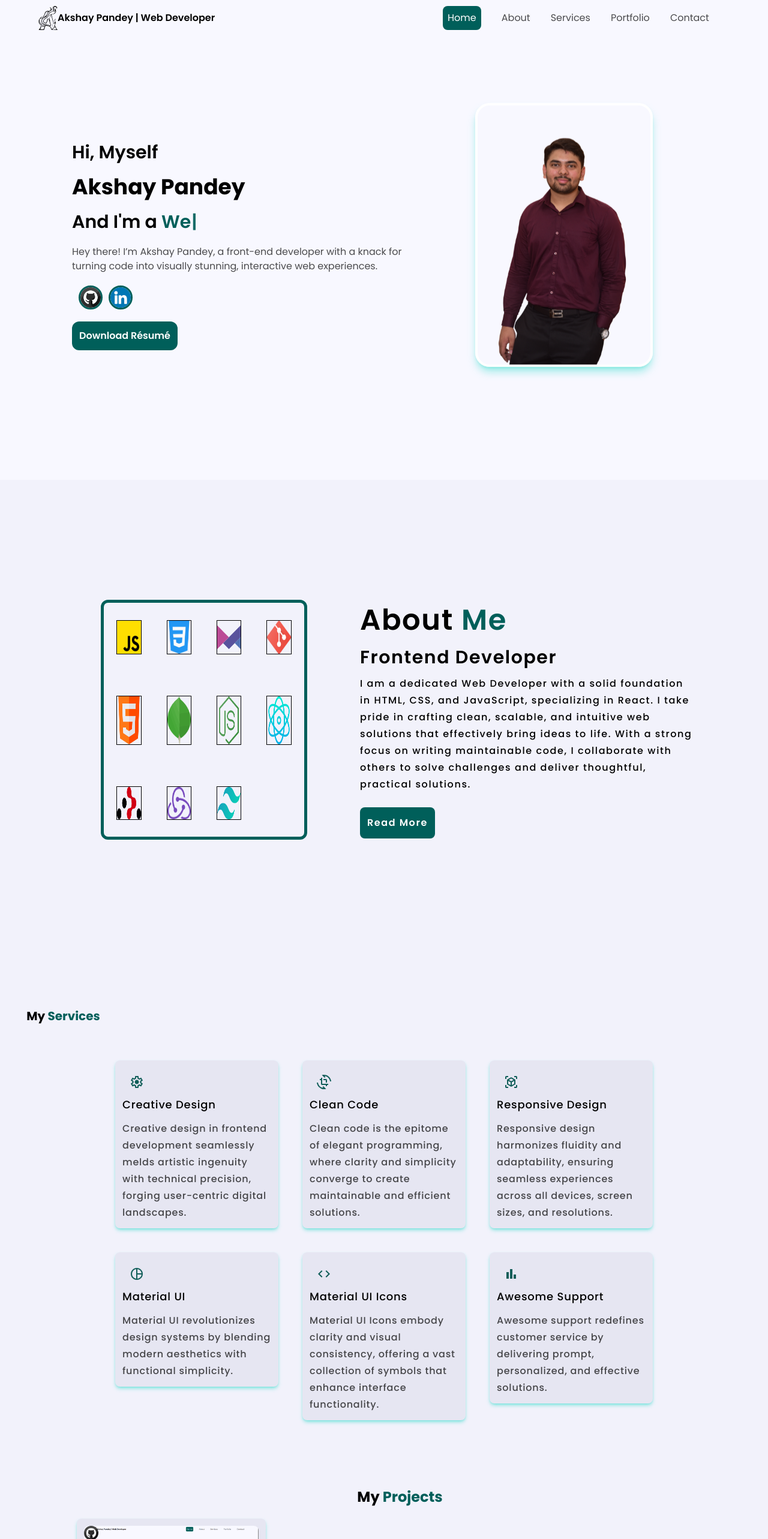
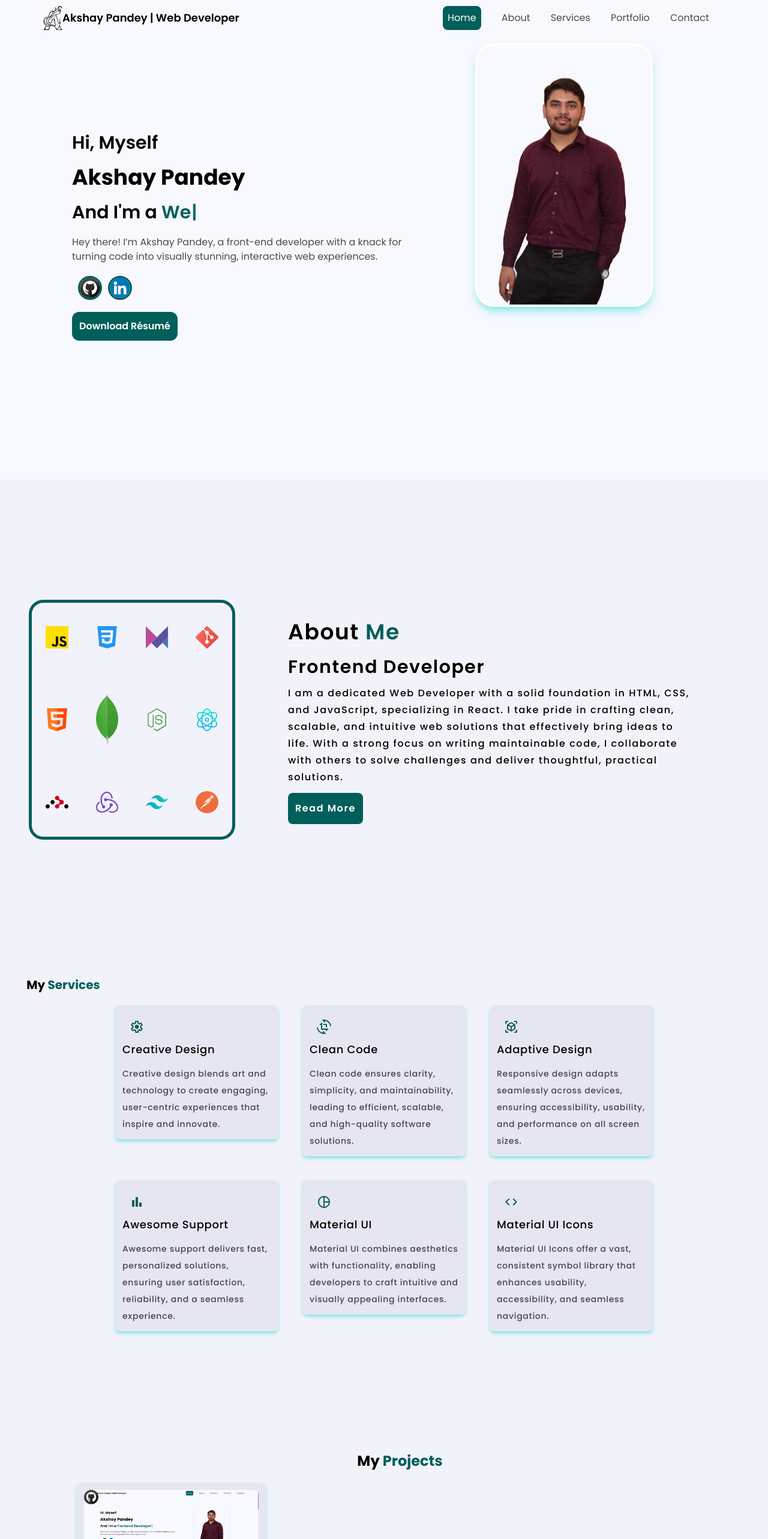
Before and after one commit to Joule-1/Portfolio, a React (Vite) app: page /contact in a window 1280 px wide. Shown: the top 2566 px of the page at 60% size. Built offline with nearby package versions, Linux system fonts and the light colour scheme.

Commit message:
responsiveUpdates

```diff
--- a/src/assets/index.js
+++ b/src/assets/index.js
@@ -27,6 +27,7 @@ import Redux from "./TechStackIcons/Redux.png";
 import Tailwind from "./TechStackIcons/Tailwind.png";
 import FrameMotion from "./TechStackIcons/FrameMotion.svg";
 import PortfolioIcon from "./ProjectIcons/PortfolioIcon.png";
+import Postman from "./TechStackIcons/Postman.png";
 import Go_Light from "./Go_Light.svg";
 import Go_Dark from "./Go_Dark.svg";
 import Go_Normal from "./Go_Normal.svg";
@@ -61,6 +62,7 @@ export{
     Tailwind,
     FrameMotion,
     PortfolioIcon,
+    Postman,
     Go_Light,
     Go_Dark,
     Go_Normal,
--- a/src/components/About.jsx
+++ b/src/components/About.jsx
@@ -1,9 +1,9 @@
 import { useState, useContext } from "react";
 import ThemeStorage from "../utils/ThemeStorage";
 import { ThemeContext } from "../utils/ThemeToggle";
-import { JS, CSS, FrameMotion, Git, HTML, MongoDB, NodeJS, ReactJS, ReactRouter, Redux, Tailwind } from "../assets";
+import { JS, CSS, FrameMotion, Git, HTML, MongoDB, NodeJS, ReactJS, ReactRouter, Redux, Tailwind, Postman } from "../assets";
 
-const TechStack = [ JS, CSS, FrameMotion, Git, HTML, MongoDB, NodeJS, ReactJS, ReactRouter, Redux, Tailwind ];
+const TechStack = [ JS, CSS, FrameMotion, Git, HTML, MongoDB, NodeJS, ReactJS, ReactRouter, Redux, Tailwind, Postman ];
 
 const About = () => {
     const {theme, toggleTheme} = useContext(ThemeContext);
@@ -11,23 +11,24 @@ const About = () => {
     const [read, setRead] = useState(true);
 
     return(
-        <section className={`${currentTheme.GeneralBG} ${currentTheme.GeneralText} h-screen poppins-regular grid grid-cols-11 gap-10 `}>
-        <div className={`grid grid-cols-4  col-span-4 col-start-2 m-auto w-[78%] rounded-xl flex h-100 border-5 border-${currentTheme.HeroColor} bg-transparent`}>
-
+        <section id="about" className={`${currentTheme.GeneralBG} ${currentTheme.GeneralText} h-full poppins-regular grid grid-cols-11 sm:h-screen md:gap-5 lg:gap-10`}>
+            <div className={`grid grid-cols-4 m-auto col-span-11 col-start-2 w-[90%] rounded-3xl flex h-100 border-5 border-${currentTheme.HeroColor} bg-transparent hidden md:grid md:col-span-6 lg:col-span-4 md:w-[75%] lg:w-[85%] xl:w-[78%]`}>
                     {Object.keys(TechStack).map((index=0) => (
-                    <img key={index} src={TechStack[index]} className="w-[50%] h-[50%] border-1 m-auto"/>
+                        <div key={index} className={`my-auto hover:scale-110 hover:rotate-10 transition-all duration-250 ease-in-out`}>
+                            <img src={TechStack[index]} className="mx-auto md:w-[60%] lg:w-[60%] xl:w-[45%]"/>
+                        </div>
                     ))}
             </div>
-        <div className="col-span-5 col-start-6 my-auto tracking-widest leading-7">
-            <div className="poppins-semibold text-5xl my-5">About <span className={`text-${currentTheme.HeroColor}`}>Me</span></div>
-            <div className="poppins-semibold text-3xl my-3">Frontend Developer</div>
-            <div className="poppins-medium my-3">
+            <div className="col-span-10 col-start-2 my-auto tracking-widest leading-7 pr-2 md:col-span-5 lg:col-span-6">
+                <div className="poppins-semibold text-4xl my-5 lg:text-4xl">About <span className={`text-${currentTheme.HeroColor}`}>Me</span></div>
+                <div className="poppins-semibold text-xl my-3 lg:text-3xl">Frontend Developer</div>
+                <div className="poppins-medium my-3 md:text-md">
                     I am a dedicated Web Developer with a solid foundation in HTML, CSS, and JavaScript, specializing in React. I take pride in crafting clean, scalable, and intuitive web solutions that effectively bring ideas to life. With a strong focus on writing maintainable code, I collaborate with others to solve challenges and deliver thoughtful, practical solutions.
                     <div className={(read===true) ? (`hidden`) : (`block`)}>
                         I strive to ensure that every project is visually appealing, performs efficiently, and is accessible to all users. Staying informed of industry trends and best practices allows me to continually hone my skills, ensuring that I create dynamic, user-friendly web applications. My goal is to build meaningful, functional digital experiences that leave a lasting impression while providing real value.
                     </div>
                 </div>
-            <button onClick={() => setRead((prev) => (!prev))} className={`my-3 rounded-lg border-4 border-transparent bg-${currentTheme.HeroColor} p-2 text-white poppins-semibold transition-all transform ease-in-out duration-100 hover:bg-transparent hover:text-${currentTheme.HeroColor} hover:border-${currentTheme.HeroColor} select-none cursor-pointer`}>
+                <button onClick={() => setRead((prev) => (!prev))} className={`my-3 rounded-lg border-4 border-transparent bg-${currentTheme.HeroColor} p-2 text-white poppins-semibold transition-all transform ease-in-out duration-100 hover:bg-transparent hover:text-${currentTheme.HeroColor} hover:border-${currentTheme.HeroColor} select-none cursor-pointer md:hidden lg:block`}>
                     Read {(read === true ? "More" : "Less")}
                 </button>
             </div>
--- a/src/components/Home.jsx
+++ b/src/components/Home.jsx
@@ -9,11 +9,16 @@ const Home = () => {
     const currentTheme = ThemeStorage[theme];
 
     return(
-        <section className={`${currentTheme.HomeBG} ${currentTheme.GeneralText} h-screen grid grid-cols-11 gap-10 poppins-regular`}>
-            <div className="col-span-5 col-start-2 my-auto">
-                <div className="text-3xl poppins-semibold my-5">Hi, Myself</div>
-                <div className="text-4xl poppins-bold my-5">Akshay Pandey</div>
-                <div className="text-3xl poppins-semibold flex my-5">And I'm a&nbsp;
+        <section className={`${currentTheme.HomeBG} ${currentTheme.GeneralText} h-full grid grid-cols-11 poppins-regular md:h-screen md:gap-10`}>
+            <div className="col-span-11 m-auto md:col-span-4 md:order-last mt-20">
+                <span className={`flex w-[100%] h-100 rounded-4xl border-4 border-white bg-transparent shadow-lg ${currentTheme.Shadow} img-bounce sm:h-110`}>
+                    <img src={Profile} className="w-full"/>
+                </span>
+            </div>
+            <div className="col-span-11 col-start-2 my-auto pr-2 md:col-span-5 md:col-start-2">
+                <div className="text-xl poppins-semibold my-5 sm:text-3xl md:text-xl lg:text-3xl">Hi, Myself</div>
+                <div className="text-2xl poppins-bold my-5 sm:text-4xl md:text-3xl lg:text-4xl">Akshay Pandey</div>
+                <div className="text-xl poppins-semibold flex my-5 sm:text-3xl md:text-xl lg:text-3xl">And I'm a&nbsp;
                     <span className={`text-${currentTheme.HeroColor}`}>
                         <Typewriter
                             onInit={(typewriter) => {
@@ -30,8 +35,8 @@ const Home = () => {
                             }}/>
                     </span>
                 </div>
-                <div className={`${currentTheme.FadedText} my-5`}>Hey there! I’m Akshay Pandey, a front-end developer with a knack for turning code into visually stunning, interactive web experiences.</div>
-                <div className="my-5 flex place-content-evenly w-[20%]">
+                <div className={`${currentTheme.FadedText} my-5 md:text-sm lg:text-base`}>Hey there! I’m Akshay Pandey, a front-end developer with a knack for turning code into visually stunning, interactive web experiences.</div>
+                <div className="my-5 flex place-content-evenly w-[30%] sm:w-[20%] md:w-[30%] xl:w-[20%]">
                     <a href="https://github.com/joule-1" target="_blank" className="hover:scale-110 cursor-pointer">
                         <img src={Github} className={`rounded-full border-${currentTheme.HeroColor} border-3 w-10 transition-all ease-in-out duration-100`} />
                     </a>
@@ -40,16 +45,12 @@ const Home = () => {
                     </a>
                 </div>
                 <a href="Resume/Akshay_Pandey_Resume.pdf" download={"Akshay_Pandey_Resume.pdf"}>
-                    <button className={`rounded-xl border-4 border-transparent bg-${currentTheme.HeroColor} p-2 text-white poppins-semibold transition-all transform ease-in-out duration-200 hover:bg-transparent hover:text-${currentTheme.HeroColor} hover:border-${currentTheme.HeroColor} select-none cursor-pointer`}>
+                    <button className={`rounded-xl mb-8 border-4 border-transparent bg-${currentTheme.HeroColor} p-2 text-white poppins-semibold transition-all transform ease-in-out duration-200 hover:bg-transparent hover:text-${currentTheme.HeroColor} hover:border-${currentTheme.HeroColor} select-none cursor-pointer`}>
                         Download Résumé
                     </button>
                 </a>
             </div>
-            <div className="col-span-4 my-auto mx-auto">
-                <span className={`flex w-[100%] h-110 rounded-3xl border-4 border-white bg-transparent shadow-lg ${currentTheme.Shadow} img-bounce`}>
-                    <img src={Profile} className="w-full"/>
-                </span>
-            </div>
+
         </section>
     );
 };
--- a/src/components/Navbar.jsx
+++ b/src/components/Navbar.jsx
@@ -19,23 +19,17 @@ const Navbar = () => {
         }, [scrollPosition]);
 
     return(
-        <section className={`${currentTheme.HomeBG} ${currentTheme.GeneralText} z-1 h-15 w-screen fixed flex place-content-evenly`}>
-            <div className="w-[45%] text-center flex items-center poppins-semibold">
-                <button className="w-8 hover:scale-110 cursor-pointer rounded-full" onClick={toggleTheme}><img src={currentTheme.Logo} alt="Logo" className="w-full transition-all ease-in-out duration-100"/></button>
-                <span>Akshay Pandey | Web Developer</span>
+        <section className={`${currentTheme.HomeBG} ${currentTheme.GeneralText} z-10 h-15 w-screen fixed flex place-content-evenly poppins-regular`}>
+            <div className="text-center flex items-center poppins-semibold sm:w-[45%]">
+                <button className="w-8 hover:scale-110 cursor-pointer ml-2" onClick={toggleTheme}><img src={currentTheme.Logo} alt="Logo" className="w-full transition-all ease-in-out duration-100"/></button>
+                <span className="hidden text-xs sm:block md:text-sm lg:text-lg">Akshay Pandey | Web Developer</span>
             </div>
-            <div className={`flex h-15 w-[40%] place-content-evenly poppins-regular items-center ${currentTheme.FadedText}`}>
+            <div className={`flex text-sm h-15 w-[90%] place-content-evenly items-center ${currentTheme.FadedText} md:w-[50%] lg:w-[40%] lg:text-base`}>
                 <div onClick={() => {window.scrollTo({top: 0, behavior: "smooth"})}} className={`${(510 > scrollPosition) ? activeLink : ""} cursor-pointer`}>Home</div>
-                <div onClick={() => {window.scrollTo({top: 695, behavior: "smooth"})}} className={`${(510 < scrollPosition & 1185 > scrollPosition) ? activeLink : ""} cursor-pointer`}>About</div>
-                <div onClick={() => {window.scrollTo({top: 1390, behavior: "smooth"})}} className={`${(1185 < scrollPosition & 1924 > scrollPosition) ? activeLink : ""} cursor-pointer`}>Services</div>
+                <div onClick={() => {window.scrollTo({top: 695, behavior: "smooth"})}} className={`${(510 < scrollPosition & 1185 > scrollPosition) ? activeLink : ""} cursor-pointer hidden sm:block`}>About</div>
+                <div onClick={() => {window.scrollTo({top: 1390, behavior: "smooth"})}} className={`${(1185 < scrollPosition & 1924 > scrollPosition) ? activeLink : ""} cursor-pointer `}>Services</div>
                 <div onClick={() => {window.scrollTo({top: 2085, behavior: "smooth"})}} className={`${(1924 < scrollPosition & 2576 > scrollPosition) ? activeLink : ""} cursor-pointer`}>Portfolio</div>
                 <div onClick={() => {window.scrollTo({top: 2780, behavior: "smooth"})}} className={`${(2576 < scrollPosition) ? activeLink : ""} cursor-pointer`}>Contact</div>
-                {/* <div><NavLink to="/" className={({isActive}) => [isActive ? activeLink : ""]}>Home</NavLink></div>
-                <div><NavLink to="/about" className={({isActive}) => [isActive ? activeLink : ""]}>About</NavLink></div>
-                <div><NavLink to="/services" className={({isActive}) => [isActive ? activeLink : ""]}>Services</NavLink></div>
-                <div><NavLink to="/portfolio" className={({isActive}) => [isActive ? activeLink : ""]}>Portfolio</NavLink></div>
-                <div><NavLink to="/contact" className={({isActive}) => [isActive ? activeLink : ""]}>Contact</NavLink></div>
-                <div><NavLink to="*" className={({isActive}) => [isActive ? activeLink : ""]}>Contact</NavLink></div> */}
             </div>
         </section>
     );
--- a/src/components/Services.jsx
+++ b/src/components/Services.jsx
@@ -16,17 +16,17 @@ const Services = () => {
 
 	return (
 
-		<section className={`${currentTheme.GeneralBG} ${currentTheme.GeneralText} h-screen poppins-regular py-20`}>
-			<div className="mb-15 text-xl poppins-bold text-left">&emsp;&emsp;
+		<section className={`${currentTheme.GeneralBG} ${currentTheme.GeneralText} h-full poppins-regular py-7 xl:h-screen`}>
+			<div className="mb-5 text-xl poppins-bold text-left">&emsp;&emsp;
 				My&nbsp;
 				<span className={`text-${currentTheme.HeroColor}`}>
 					Services
 				</span>
 			</div>
-			<div className={`grid grid-cols-3 gap-10 w-[70%] mx-auto`}>
-				{Object.keys(ServiceStorage).map((key) => (
-					<Tilt tiltReverse={true} glareEnable={true} glareBorderRadius="8px" tiltMaxAngleX={10} tiltMaxAngleY={10} perspective={1000} transitionSpeed={2000}>
-						<div key={crypto.randomUUID()} className={`poppins-medium tracking-wider p-3 rounded-lg leading-7 ${currentTheme.ServiceBG} shadow-md ${currentTheme.Shadow}`}>
+			<div className={`grid grid-col-1 gap-10 w-[70%] mx-auto sm:grid-cols-2 sm:text-sm lg:grid-cols-3`}>
+				{Object.keys(ServiceStorage).map((key, index) => (
+					<Tilt key={index} tiltReverse={true} glareEnable={true} glareBorderRadius="8px" tiltMaxAngleX={10} tiltMaxAngleY={10} perspective={1000} transitionSpeed={2000}>
+						<div className={`poppins-medium tracking-wider p-3 rounded-lg leading-7 ${currentTheme.ServiceBG} shadow-md ${currentTheme.Shadow}`}>
 							<div className="w-6 m-3">
 								<img src={ServiceStorage[key].Icon[iconTheme]} alt="Icon" className="w-full" />
 							</div>
--- a/src/utils/ServiceStorage.js
+++ b/src/utils/ServiceStorage.js
@@ -4,33 +4,33 @@ const ServiceStorage = {
     CreativeDesign:{
         Icon: [CreativeDesign_Light, CreativeDesign_Dark],
         HeadLine: "Creative Design",
-        ByLine: "Creative design in frontend development seamlessly melds artistic ingenuity with technical precision, forging user-centric digital landscapes."
+        ByLine: "Creative design blends art and technology to create engaging, user-centric experiences that inspire and innovate."
     },
     CleanCode:{
         Icon: [CleanCode_Light, CleanCode_Dark],
         HeadLine: "Clean Code",
-        ByLine: "Clean code is the epitome of elegant programming, where clarity and simplicity converge to create maintainable and efficient solutions."
+        ByLine: "Clean code ensures clarity, simplicity, and maintainability, leading to efficient, scalable, and high-quality software solutions."
     },
     ResponsiveDesign:{
         Icon: [ResponsiveDesign_Light, ResponsiveDesign_Dark],
-        HeadLine: "Responsive Design",
-        ByLine: "Responsive design harmonizes fluidity and adaptability, ensuring seamless experiences across all devices, screen sizes, and resolutions."
+        HeadLine: "Adaptive Design",
+        ByLine: 'Responsive design adapts seamlessly across devices, ensuring accessibility, usability, and performance on all screen sizes.'
+    },
+    AwesomeSupport:{
+        Icon: [AwesomeSupport_Light, AwesomeSupport_Dark],
+        HeadLine: "Awesome Support",
+        ByLine: 'Awesome support delivers fast, personalized solutions, ensuring user satisfaction, reliability, and a seamless experience.'
     },
     MaterialUI:{
         Icon: [MaterialUI_Light, MaterialUI_Dark],
         HeadLine: "Material UI",
-        ByLine: "Material UI revolutionizes design systems by blending modern aesthetics with functional simplicity."
+        ByLine: 'Material UI combines aesthetics with functionality, enabling developers to craft intuitive and visually appealing interfaces.'
     },
     MaterialUIIcons:{
         Icon: [MaterialUIIcons_Light, MaterialUIIcons_Dark],
         HeadLine: "Material UI Icons",
-        ByLine: "Material UI Icons embody clarity and visual consistency, offering a vast collection of symbols that enhance interface functionality."
+        ByLine: 'Material UI Icons offer a vast, consistent symbol library that enhances usability, accessibility, and seamless navigation.'
     },
-    AwesomeSupport:{
-        Icon: [AwesomeSupport_Light, AwesomeSupport_Dark],
-        HeadLine: "Awesome Support",
-        ByLine: "Awesome support redefines customer service by delivering prompt, personalized, and effective solutions."
-    }
 };
 
 export default ServiceStorage;
```
Also changed, not shown: src/App.css (+0 -23 lines), src/components/Contact.jsx (+20 -9 lines), src/components/Portfolio.jsx (+4 -4 lines), src/utils/ThemeToggle.jsx (+0 -11 lines), src/assets/TechStackIcons/Postman.png (added), 1 other file (tests, documents, lock files or other folders). Lines whose indentation alone changed are shown as unchanged.
